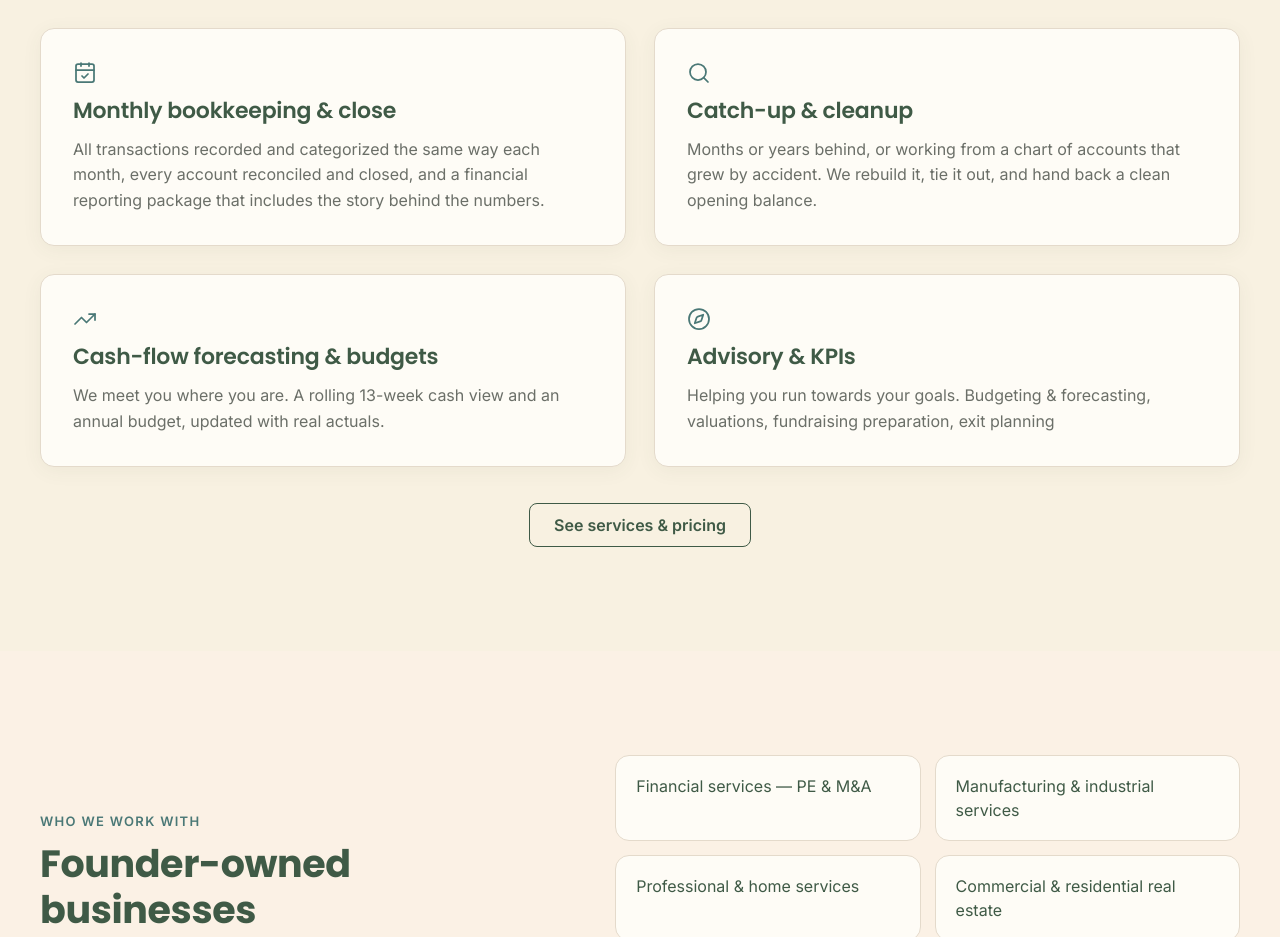
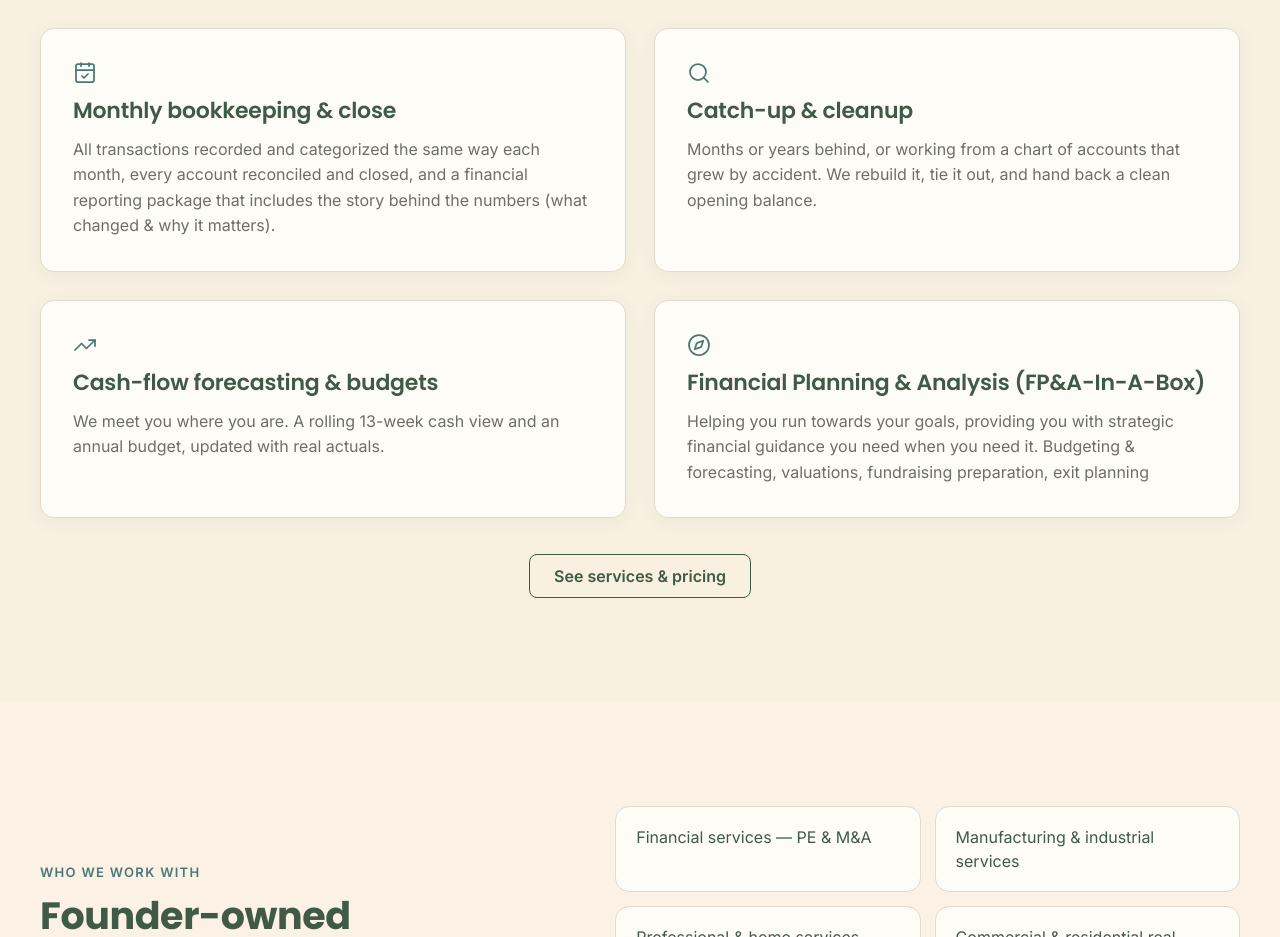
Before and after one commit to scottymichaelh/woodward-north-site, a React (Vite) app: page /#/ in a window 1280 px wide. Shown: the part 1840-2777 px from the top of the page. Built offline with nearby package versions, Linux system fonts and the light colour scheme.

Commit message:
Update Home.jsx
Update "What We Do" section

```diff
--- a/src/pages/Home.jsx
+++ b/src/pages/Home.jsx
@@ -30,7 +30,7 @@ const services = [
   {
     icon: "calendar-check",
     title: "Monthly bookkeeping & close",
-    body: "All transactions recorded and categorized the same way each month, every account reconciled and closed, and a financial reporting package that includes the story behind the numbers.",
+    body: "All transactions recorded and categorized the same way each month, every account reconciled and closed, and a financial reporting package that includes the story behind the numbers (what changed & why it matters).",
   },
   {
     icon: "search",
@@ -44,8 +44,8 @@ const services = [
   },
   {
     icon: "compass",
-    title: "Advisory & KPIs",
-    body: "Helping you run towards your goals. Budgeting & forecasting, valuations, fundraising preparation, exit planning",
+    title: "Financial Planning & Analysis (FP&A-In-A-Box)",
+    body: "Helping you run towards your goals, providing you with strategic financial guidance you need when you need it. Budgeting & forecasting, valuations, fundraising preparation, exit planning",
   },
 ];
 
```
